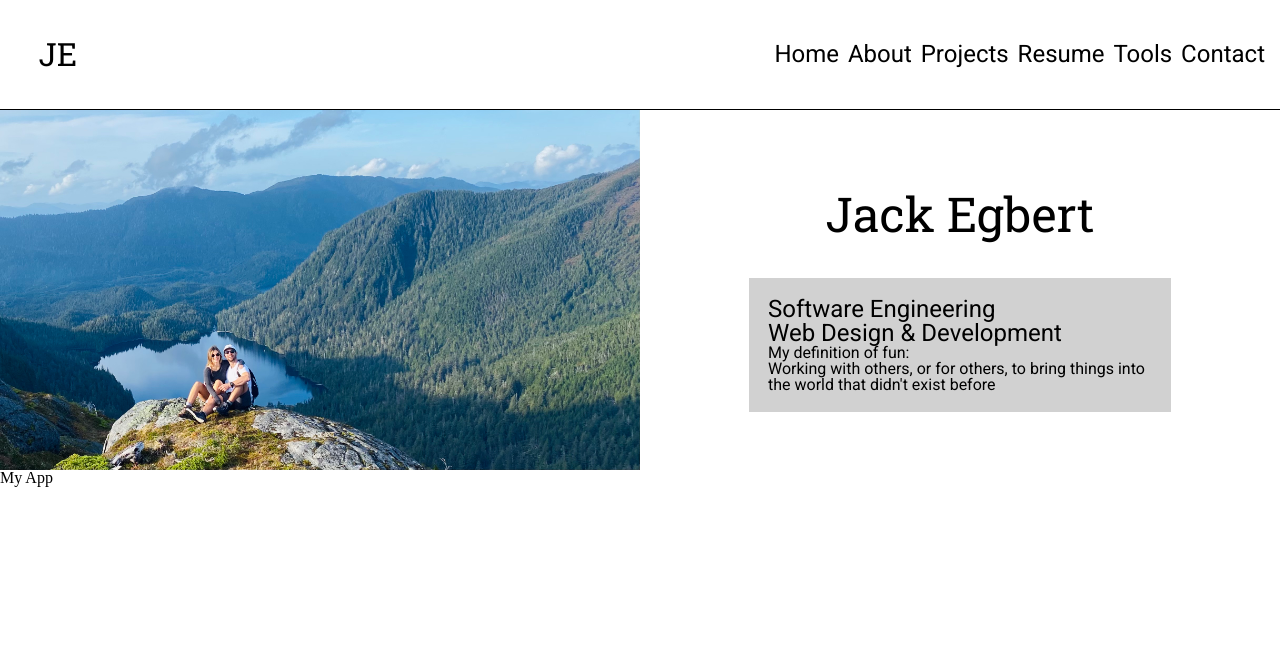
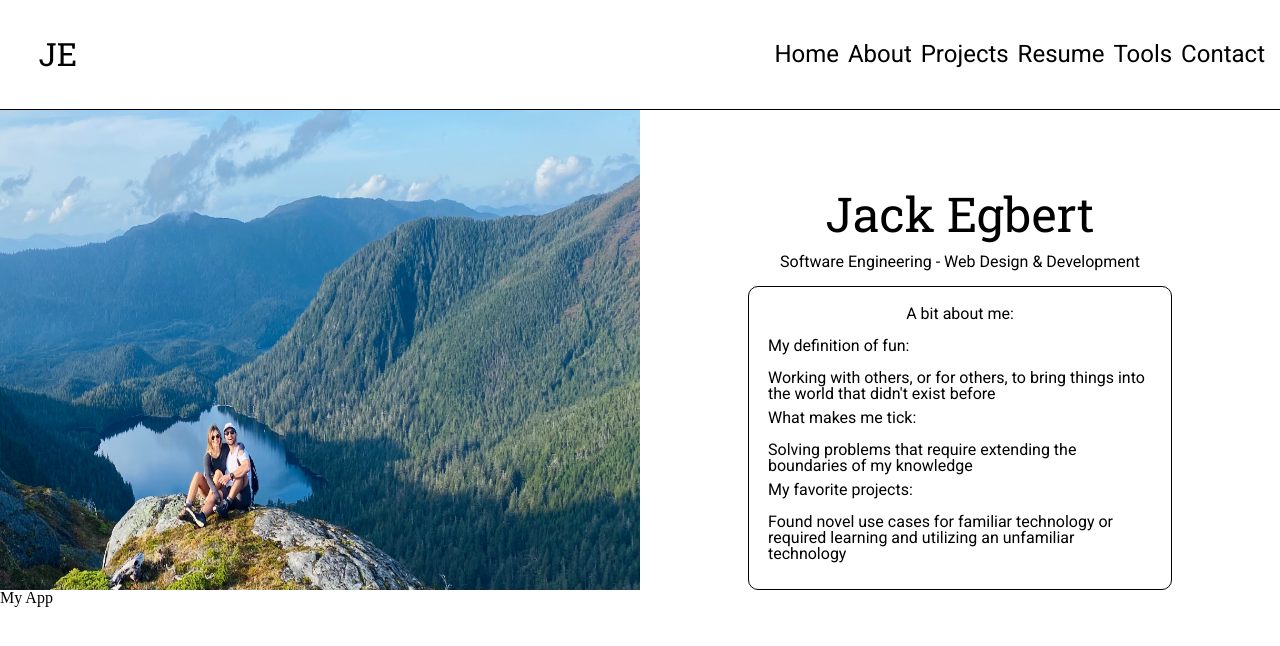
Before and after one commit to jhnegbrt/personal-website, a React (Create React App) app: page / in a window 1280 px wide. Shown: the top 646 px of the page. Built offline with nearby package versions, Linux system fonts and the light colour scheme.

Commit message:
adds about me text and image

```diff
--- a/src/components/about.jsx
+++ b/src/components/about.jsx
@@ -12,12 +12,20 @@ class About extends React.Component{
         <img id="picture" src="/ketchikan.JPEG" />
         <div className="about-text">
           <h1>Jack Egbert</h1>
+          <h2>Software Engineering - Web Design & Development</h2>
           <div className="info-text">
-            <h2>Software Engineering</h2>
-            <h2>Web Design & Development</h2>
+            <h2>A bit about me:</h2>
             <h3>My definition of fun:</h3>
             <h3>Working with others, or for others, to bring things into
               the world that didn't exist before
+            </h3>
+            <h3>What makes me tick:</h3>
+            <h3>Solving problems that require extending the boundaries
+              of my knowledge
+            </h3>
+            <h3>My favorite projects:</h3>
+            <h3>Found novel use cases for familiar technology or
+              required learning and utilizing an unfamiliar technology
             </h3>
           </div>
         </div>
--- a/src/styles/About.scss
+++ b/src/styles/About.scss
@@ -17,7 +17,7 @@
     font-family: 'Roboto Slab', serif;
     font-size: 6vh;
     margin-top: 10vh;
-    margin-bottom: 5vh;
+    margin-bottom: 2vh;
   }
 
   h2, h3{
@@ -26,7 +26,9 @@
   }
 
   h2{
-    font-size: 3vh;
+    text-align: center;
+    font-size: 2vh;
+    margin-bottom: 2vh;
   }
 
   h3{
@@ -34,12 +36,22 @@
   }
 
   .info-text{
+    border-radius: 10px;
     display: block;
     margin-left: auto;
     margin-right: auto;
     width: 30vw;
     padding: 3%;
-    background-color: rgb(209, 209, 209);
+    border: 1px solid black;
+
+  }
+
+  .info-text h3:nth-child(even){
+    margin-bottom: 2vh;
+  }
+
+  .info-text h3:nth-child(odd){
+    margin-bottom: 1vh;
   }
 
 }
```
